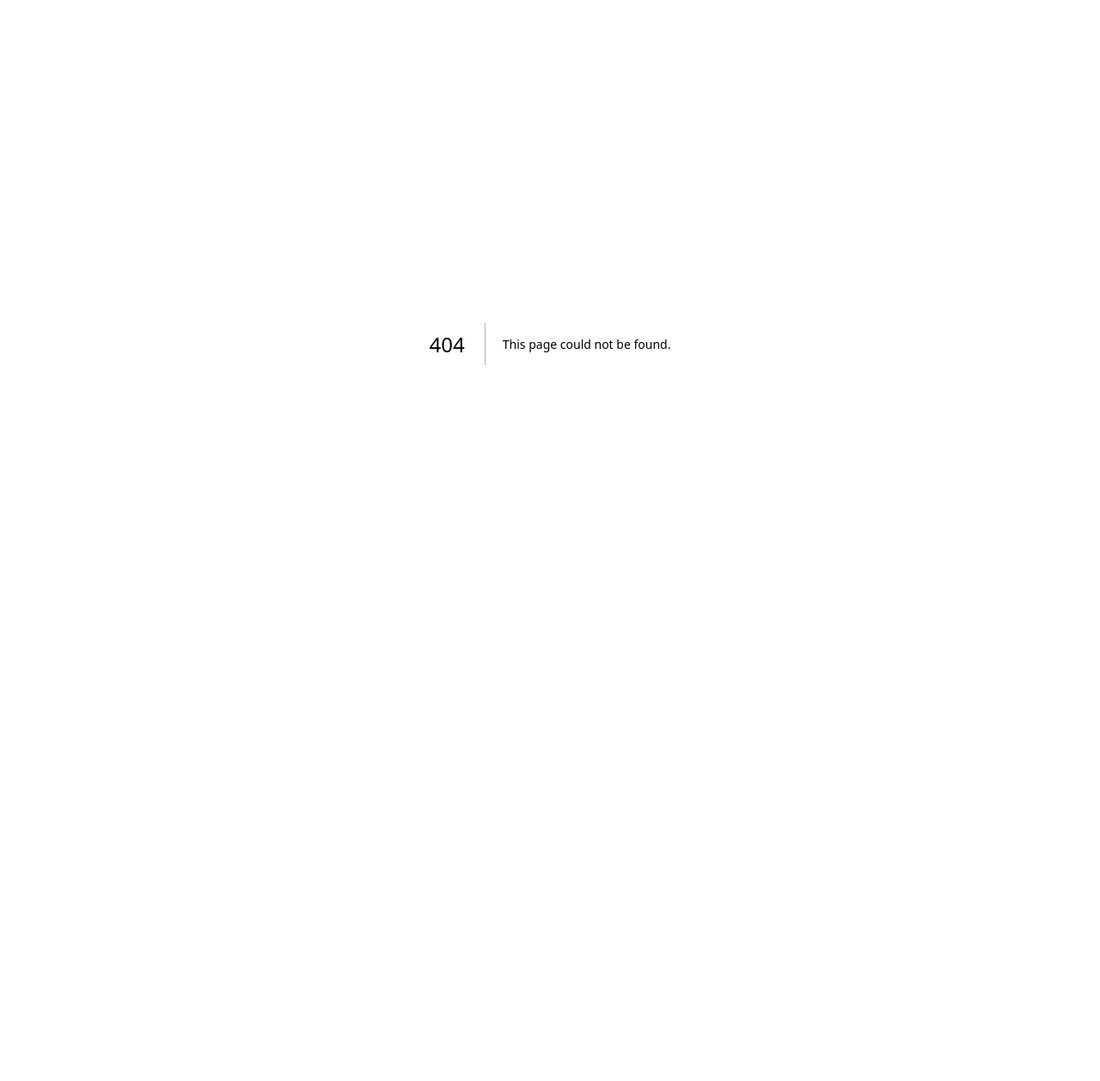
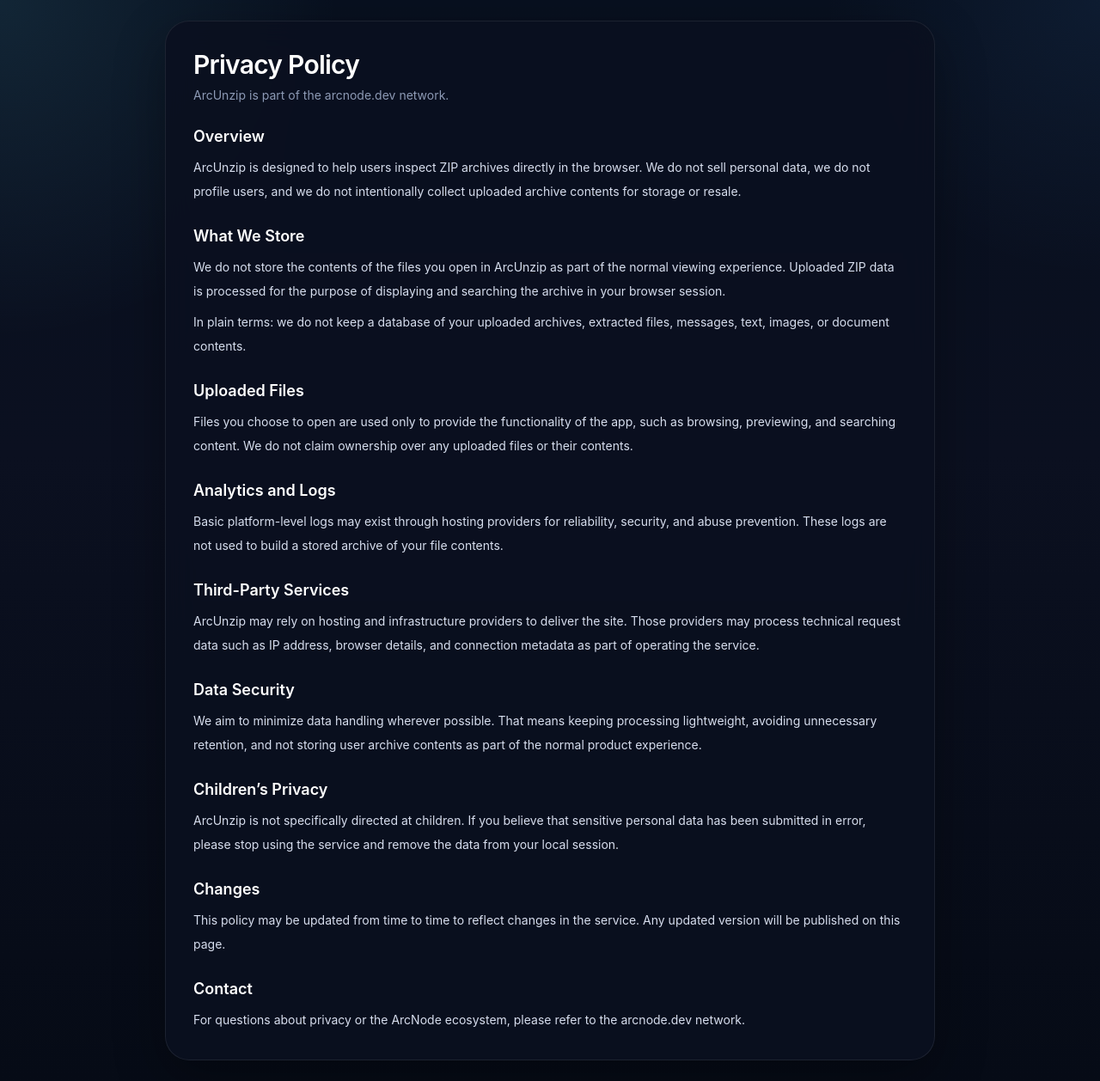
Before and after one commit to stinoooo/ArcUnzip, a Next.js app: page /privacy in a window 1280 px wide. Before the commit this address had no page. Shown: the whole page at 86% size. Before the commit the page ends 800 px from the top, so only its background shows below. Built offline with nearby package versions, Linux system fonts and the light colour scheme.

Commit message:
Add Privacy Policy page component

```diff
--- /dev/null
+++ b/src/app/privacy/page.tsx
@@ -0,0 +1,105 @@
+export default function PrivacyPage() {
+  return (
+    <main className="min-h-screen p-4 md:p-6">
+      <div className="mx-auto max-w-4xl">
+        <div className="arc-panel-strong rounded-[28px] p-6 md:p-8">
+          <div className="mb-6">
+            <h1 className="text-3xl font-semibold tracking-tight text-white">
+              Privacy Policy
+            </h1>
+            <p className="mt-2 text-sm text-[#8d9ab5]">
+              ArcUnzip is part of the arcnode.dev network.
+            </p>
+          </div>
+
+          <div className="space-y-6 text-sm leading-7 text-[#d7deee]">
+            <section>
+              <h2 className="text-lg font-semibold text-white">Overview</h2>
+              <p className="mt-2">
+                ArcUnzip is designed to help users inspect ZIP archives directly in
+                the browser. We do not sell personal data, we do not profile users,
+                and we do not intentionally collect uploaded archive contents for
+                storage or resale.
+              </p>
+            </section>
+
+            <section>
+              <h2 className="text-lg font-semibold text-white">What We Store</h2>
+              <p className="mt-2">
+                We do not store the contents of the files you open in ArcUnzip as part
+                of the normal viewing experience. Uploaded ZIP data is processed for
+                the purpose of displaying and searching the archive in your browser session.
+              </p>
+              <p className="mt-2">
+                In plain terms: we do not keep a database of your uploaded archives,
+                extracted files, messages, text, images, or document contents.
+              </p>
+            </section>
+
+            <section>
+              <h2 className="text-lg font-semibold text-white">Uploaded Files</h2>
+              <p className="mt-2">
+                Files you choose to open are used only to provide the functionality of
+                the app, such as browsing, previewing, and searching content. We do not
+                claim ownership over any uploaded files or their contents.
+              </p>
+            </section>
+
+            <section>
+              <h2 className="text-lg font-semibold text-white">Analytics and Logs</h2>
+              <p className="mt-2">
+                Basic platform-level logs may exist through hosting providers for
+                reliability, security, and abuse prevention. These logs are not used to
+                build a stored archive of your file contents.
+              </p>
+            </section>
+
+            <section>
+              <h2 className="text-lg font-semibold text-white">Third-Party Services</h2>
+              <p className="mt-2">
+                ArcUnzip may rely on hosting and infrastructure providers to deliver the
+                site. Those providers may process technical request data such as IP
+                address, browser details, and connection metadata as part of operating
+                the service.
+              </p>
+            </section>
+
+            <section>
+              <h2 className="text-lg font-semibold text-white">Data Security</h2>
+              <p className="mt-2">
+                We aim to minimize data handling wherever possible. That means keeping
+                processing lightweight, avoiding unnecessary retention, and not storing
+                user archive contents as part of the normal product experience.
+              </p>
+            </section>
+
+            <section>
+              <h2 className="text-lg font-semibold text-white">Children’s Privacy</h2>
+              <p className="mt-2">
+                ArcUnzip is not specifically directed at children. If you believe that
+                sensitive personal data has been submitted in error, please stop using the
+                service and remove the data from your local session.
+              </p>
+            </section>
+
+            <section>
+              <h2 className="text-lg font-semibold text-white">Changes</h2>
+              <p className="mt-2">
+                This policy may be updated from time to time to reflect changes in the
+                service. Any updated version will be published on this page.
+              </p>
+            </section>
+
+            <section>
+              <h2 className="text-lg font-semibold text-white">Contact</h2>
+              <p className="mt-2">
+                For questions about privacy or the ArcNode ecosystem, please refer to
+                the arcnode.dev network.
+              </p>
+            </section>
+          </div>
+        </div>
+      </div>
+    </main>
+  );
+}
```
